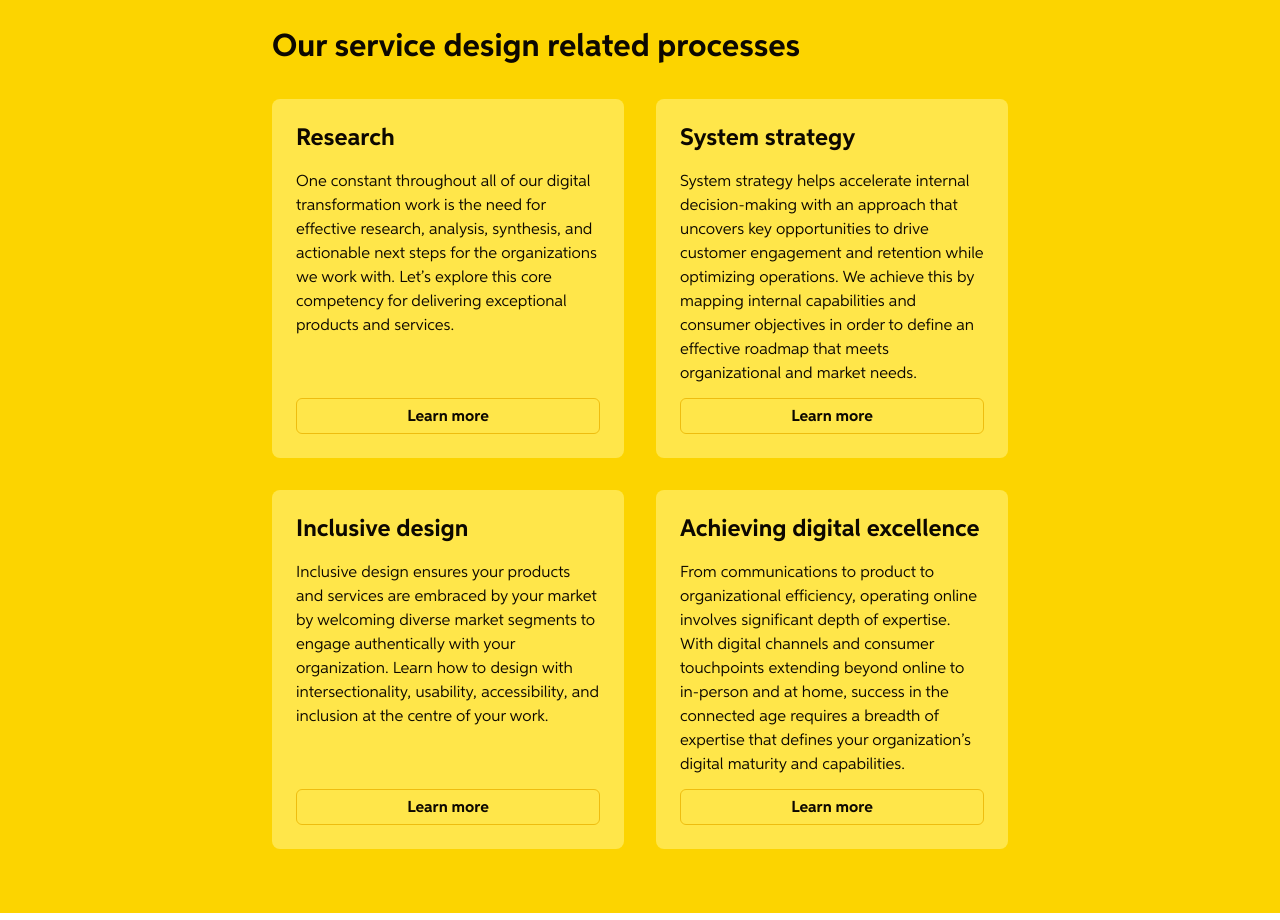
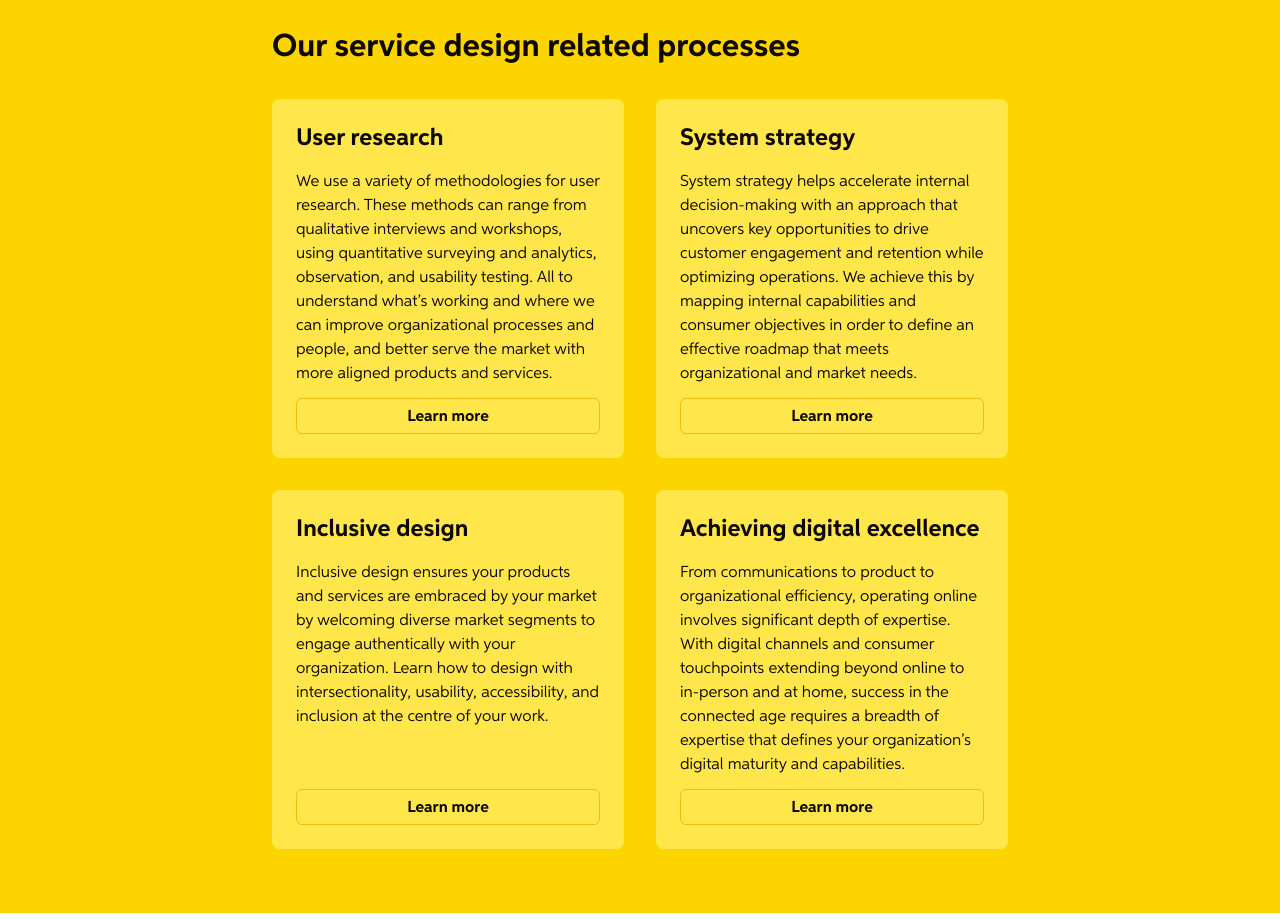
Before and after one commit to matt416/sayyeah-next, a Next.js app: page /solutions/service-design in a window 1280 px wide. Shown: the part 2660-3580 px from the top of the page. Built offline with nearby package versions, Linux system fonts and the light colour scheme; no server answers.

Commit message:
Update user research card

```diff
--- a/pages/solutions/inclusive-design.js
+++ b/pages/solutions/inclusive-design.js
@@ -120,7 +120,7 @@ export default function InclusiveWebsiteDesign(){
 
       <Section bgColor="yellow" divide="true">
         <RelatedServiceCards
-          items={ ["research", "systemStrategy", "inclusiveDesign", "digitalExcellence"] }
+          items={ ["userResearch", "systemStrategy", "inclusiveDesign", "digitalExcellence"] }
         />
       </Section>
       {/** accessibleDevelopmentGuide */}
--- a/pages/solutions/product-strategy.js
+++ b/pages/solutions/product-strategy.js
@@ -92,7 +92,7 @@ export default function InclusiveWebsiteDesign(){
       <Section bgColor="yellow" divide="true">
         <RelatedServiceCards
           title="Product strategy services and resources"
-          items={ ["userExperienceDesign", "mobileAppDesign", "research", "marketDefinition" ,"inclusiveDesign", "continuousImprovement"] }
+          items={ ["userExperienceDesign", "mobileAppDesign", "userResearch", "marketDefinition" ,"inclusiveDesign", "continuousImprovement"] }
         />
       </Section>
       {/** accessibleDevelopmentGuide */}
--- a/pages/solutions/service-design.js
+++ b/pages/solutions/service-design.js
@@ -113,7 +113,7 @@ export default function InclusiveWebsiteDesign(){
       <Section bgColor="yellow" divide="true">
         <RelatedServiceCards
           title="Our service design related processes"
-          items={ ["research", "systemStrategy" ,"inclusiveDesign", "digitalExcellence"] }
+          items={ ["userResearch", "systemStrategy" ,"inclusiveDesign", "digitalExcellence"] }
         />
       </Section>
       {/** accessibleDevelopmentGuide */}
--- a/ui/templates/RelatedServiceCards.js
+++ b/ui/templates/RelatedServiceCards.js
@@ -9,16 +9,16 @@ export const RELATED_SERVICE_SUMMARIES = {
     title: "User research",
     body: "We use a variety of methodologies for user research. These methods can range from qualitative interviews and workshops, using quantitative surveying and analytics, observation, and usability testing. All to understand what’s working and where we can improve organizational processes and people, and better serve the market with more aligned products and services.",
     action: {
-      href: "/solutions/user-research/",
+      href: "/approach/user-research/",
       label: "Learn more|about user research"
     }
   },
-  research: {
-    title:"Research",
+  marketResearch: {
+    title:"Market & user research",
     body:"One constant throughout all of our digital transformation work is the need for effective research, analysis, synthesis, and actionable next steps for the organizations we work with. Let’s explore this core competency for delivering exceptional products and services.",
     action:{
       href:"/solutions/market-research/",
-      label:"Learn more|about our research process",
+      label:"Learn more|about our user and market research process",
     }
   },
   productStrategy:{
```
